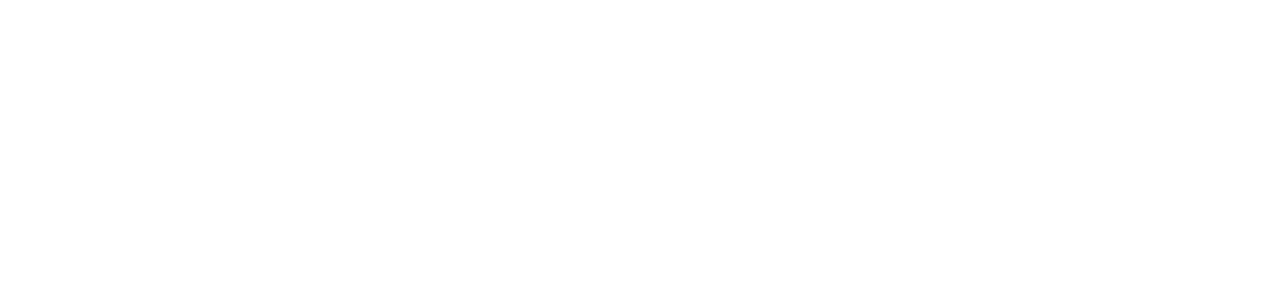
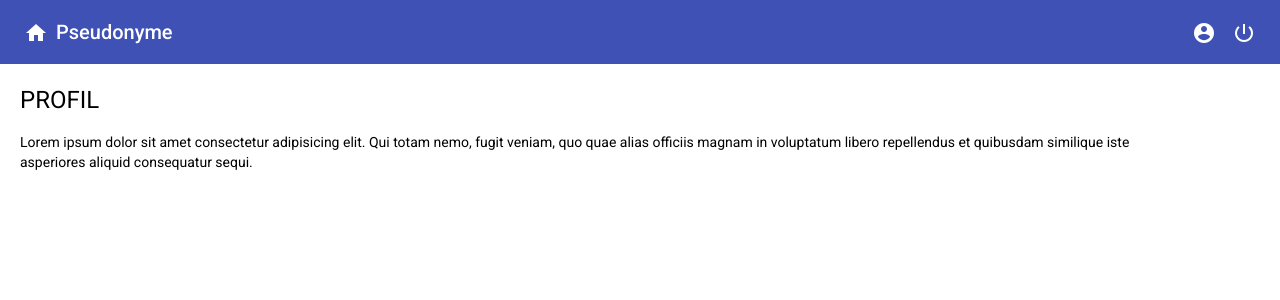
Before and after one commit to mbdsp7-Lova-Tokiniaina-Mamitiana/Angular, an Angular app: page /profil in a window 1280 px wide. Before the commit this address led to /. Shown: the top 300 px of the page. Built offline with nearby package versions, Linux system fonts and the light colour scheme.

Commit message:
add home & profil pages

```diff
--- a/src/app/auth/auth.component.html
+++ b/src/app/auth/auth.component.html
@@ -9,7 +9,7 @@
             <form [formGroup]="authForm" (ngSubmit)="onLogin()">
                 <mat-form-field appearance="outline" class="input-full-width">
                     <mat-label>
-                        <mat-icon>user</mat-icon> Pseudonyme
+                        <mat-icon>account_circle</mat-icon> Pseudonyme
                     </mat-label>
                     <input matInput formControlName="pseudonyme" placeholder="Pseudonyme" autocomplete=false>
                 </mat-form-field>
--- a/src/app/home/home.component.html
+++ b/src/app/home/home.component.html
@@ -1,10 +1,6 @@
-<mat-toolbar color="primary">
-    <span>Pseudonyme</span>
-    <span class="spacer"></span>
-    <button mat-icon-button class="example-icon favorite-icon" aria-label="Example icon-button with heart icon">
-      <mat-icon>favorite</mat-icon>
-    </button>
-    <button mat-icon-button matTooltip="Se déconnecter">
-      <mat-icon>power_settings_new</mat-icon>
-    </button>
-  </mat-toolbar>
+<app-toolbar></app-toolbar>
+
+<div class="container">
+    <h1>HOME</h1>
+    Lorem ipsum dolor sit, amet consectetur adipisicing elit. Culpa reiciendis quaerat quas iste in provident amet quis expedita, ullam quos porro unde, illo laudantium. Earum minima odit rem culpa. Exercitationem.
+</div>
--- /dev/null
+++ b/src/app/profil/profil.component.html
@@ -0,0 +1,6 @@
+<app-toolbar></app-toolbar>
+
+<div class="container">
+    <h1>PROFIL</h1>
+    Lorem ipsum dolor sit amet consectetur adipisicing elit. Qui totam nemo, fugit veniam, quo quae alias officiis magnam in voluptatum libero repellendus et quibusdam similique iste asperiores aliquid consequatur sequi.
+</div>
--- /dev/null
+++ b/src/app/profil/profil.component.ts
@@ -0,0 +1,15 @@
+import { Component, OnInit } from '@angular/core';
+
+@Component({
+  selector: 'app-profil',
+  templateUrl: './profil.component.html',
+  styleUrls: ['./profil.component.scss']
+})
+export class ProfilComponent implements OnInit {
+
+  constructor() { }
+
+  ngOnInit(): void {
+  }
+
+}
--- /dev/null
+++ b/src/app/toolbar/toolbar.component.html
@@ -0,0 +1,13 @@
+<mat-toolbar color="primary">
+    <button mat-icon-button [routerLink]="['/home']">
+        <mat-icon>home</mat-icon>
+    </button>
+    <span>Pseudonyme</span>
+    <span class="spacer"></span>
+    <button mat-icon-button (click)="viewProfil()">
+        <mat-icon>account_circle</mat-icon>
+    </button>
+    <button mat-icon-button matTooltip="Se déconnecter">
+        <mat-icon>power_settings_new</mat-icon>
+    </button>
+</mat-toolbar>
--- /dev/null
+++ b/src/app/toolbar/toolbar.component.ts
@@ -0,0 +1,22 @@
+import { Component, OnInit } from '@angular/core';
+import { Router } from '@angular/router';
+
+@Component({
+  selector: 'app-toolbar',
+  templateUrl: './toolbar.component.html',
+  styleUrls: ['./toolbar.component.scss']
+})
+export class ToolbarComponent implements OnInit {
+
+  constructor(
+    private router: Router
+  ) { }
+
+  ngOnInit(): void {
+  }
+
+  viewProfil() {
+    this.router.navigate(['/profil']);
+  }
+
+}
--- a/src/styles.scss
+++ b/src/styles.scss
@@ -12,6 +12,10 @@
     font-family: Roboto, "Helvetica Neue", sans-serif;
 }
 
+.container {
+    padding: 10px;
+    margin: 10px;
+}
 /**----------------------
  *    SNACKBAR STYLE
  *------------------------**/
```
Also changed, not shown: src/app/app.module.ts (+8 -0 lines), src/app/home/home.component.ts (+6 -1 lines), src/app/profil/profil.component.scss (added), src/app/toolbar/toolbar.component.scss (added).
